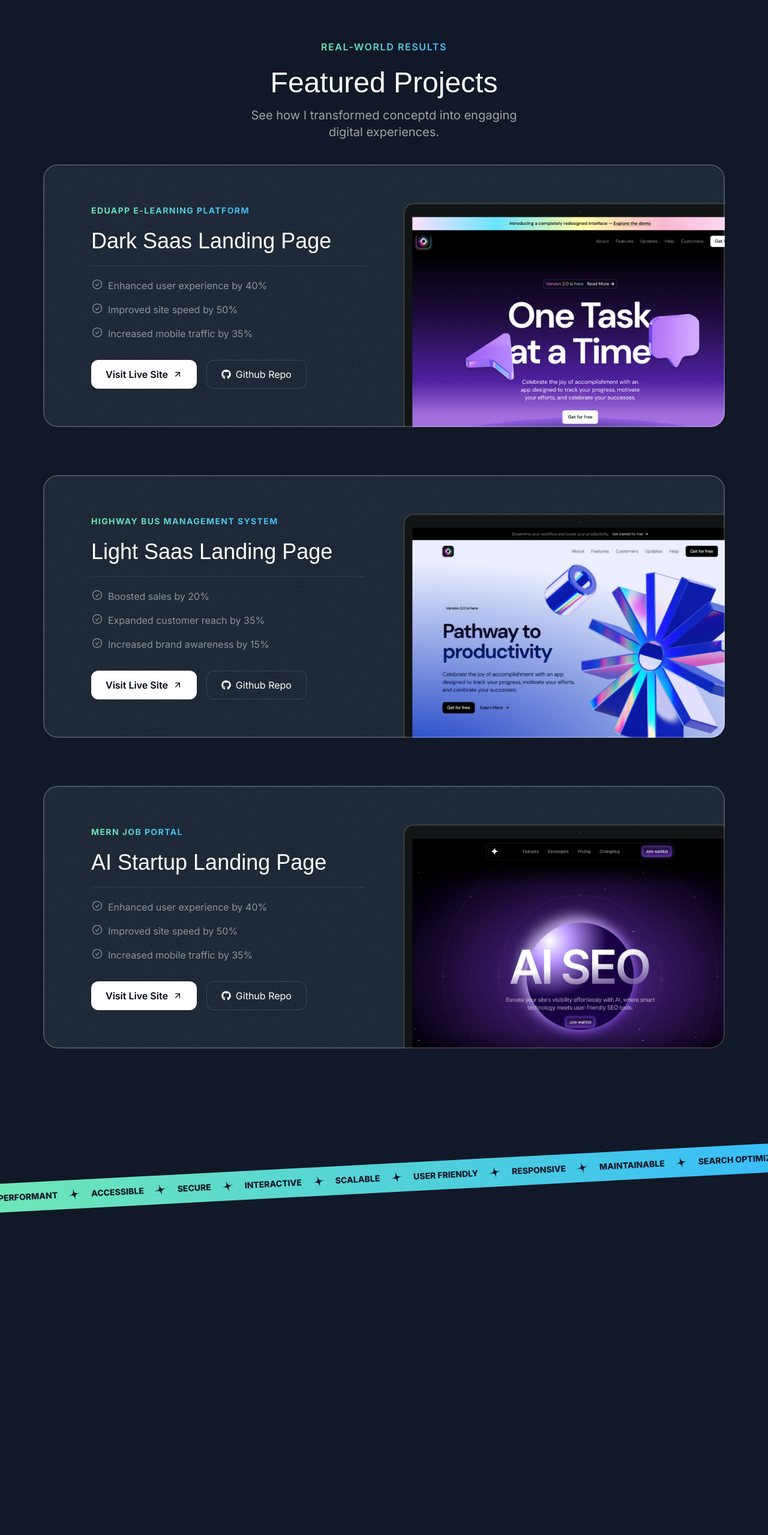
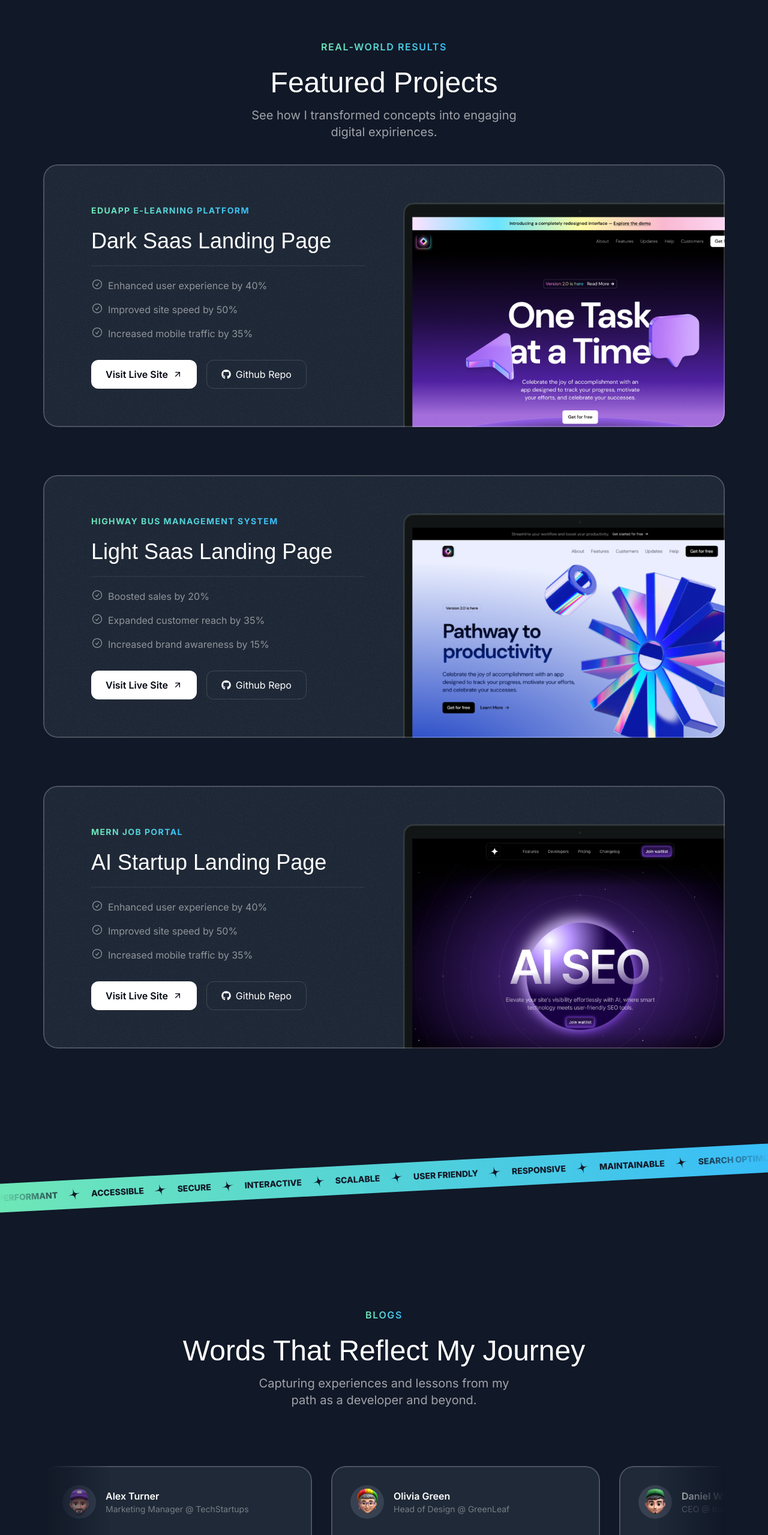
Before and after one commit to DULAJBHAGYA/Dulaj-Portfolio, a Next.js app: page / in a window 1280 px wide. Shown: the part 874-3433 px from the top of the page at 60% size. Before the commit the page ends 2958 px from the top, so only its background shows below. Built offline with nearby package versions, Linux system fonts and the light colour scheme; a web font is replaced by a local one.

Commit message:
fifth commit
Developed blogs section

```diff
--- a/src/app/page.tsx
+++ b/src/app/page.tsx
@@ -2,6 +2,7 @@
 import { HeroSection } from "@/sections/Hero";
 import { ProjectsSection } from "@/sections/Projects";
 import { TapeSection } from "@/sections/Tape";
+import { TestimonialsSection } from "@/sections/Testimonials";
 
 export default function Home() {
   return (
@@ -10,6 +11,7 @@
       <HeroSection/>
       <ProjectsSection/>
       <TapeSection/>
+      <TestimonialsSection/>
     </div>
   );
 }
--- /dev/null
+++ b/src/components/Card.tsx
@@ -0,0 +1,23 @@
+import GrainImage from '@/assets/images/grain.jpg';
+import { twMerge } from 'tailwind-merge';
+import { PropsWithChildren } from 'react';
+
+export const Card = ({ className, children }: PropsWithChildren<{ className?: string }>) => {
+  return (
+    <div
+      className={twMerge(
+        "bg-gray-800 rounded-3xl relative z-0 overflow-hidden after:z-10 after:content-[''] after:absolute after:inset-0 after:outline-2 after:outline after:-outline-offset-2 after:rounded-3xl after:outline-white/20 after:pointer-events-none p-6",
+        className
+      )}
+    >
+      <div
+        className="absolute inset-0 -z-10 opacity-5"
+        style={{
+          backgroundImage: `url(${GrainImage})`,
+        }}
+      ></div>
+      {children}
+    </div>
+
+  );
+};
--- /dev/null
+++ b/src/components/SectionHeader.tsx
@@ -0,0 +1,25 @@
+export const SectionHeader = ({
+    title,
+    eyebrow,
+    description,
+  }: {
+    title: string;
+    eyebrow: string;
+    description: string;
+  }) => {
+    return (
+      <>
+        <div className="flex justify-center">
+          <p className="uppercase font-semibold tracking-widest bg-gradient-to-r from-emerald-300 to-sky-400 text-center bg-clip-text text-transparent">
+            {eyebrow}
+          </p>
+        </div>
+        <h2 className="font-serif text-3xl md:text-5xl text-center mt-6">
+          {title}
+        </h2>
+        <p className="text-center md:text-lg lg:text-xl text-white/60 mt-4 max-w-md mx-auto">
+          {description}
+        </p>
+      </>
+    );
+  };
--- a/src/sections/Projects.tsx
+++ b/src/sections/Projects.tsx
@@ -7,6 +7,7 @@
 import ArrowUpRightIcon from "@/assets/icons/arrow-up-right.svg"
 import GithubIcon from "@/assets/icons/github.svg";
 import GrainImage from "@/assets/images/grain.jpg";
+import { SectionHeader } from "@/components/SectionHeader";
 
 const portfolioProjects = [
   {
@@ -48,17 +49,11 @@
   return (
     <section className="pb-16 lg:py-24">
       <div className="container">
-        <div className="flex justify-center">
-          <p className="uppercase font-semibold tracking-widest bg-gradient-to-r from-emerald-300 to-sky-400 text-center bg-clip-text text-transparent">
-            Real-world Results
-          </p>
-        </div>
-        <h2 className="font-serif text-3xl md:text-5xl text-center mt-6">
-          Featured Projects
-        </h2>
-        <p className="text-center md:text-lg lg:text-xl text-white/60 mt-4  max-w-md mx-auto">
-          See how I transformed conceptd into engaging digital experiences.
-        </p>
+        <SectionHeader
+              eyebrow="Real-world Results"
+              title="Featured Projects"
+             description="See how I transformed concepts into engaging digital expiriences."/>
+
 
         <div className="flex flex-col gap-20 mt-10 md:mt20">
           {portfolioProjects.map((project) => (
--- a/src/sections/Tape.tsx
+++ b/src/sections/Tape.tsx
@@ -18,7 +18,7 @@
   <div className='py-16 lg:py-24 overflow-x-clip'>
     <div className='bg-gradient-to-r from-emerald-300 to-sky-400 -rotate-3 -mx-1'>
     <div className='flex
-    [mask-image:linear-gradient(to_right,transparent,black_10%,black_90,transparent)]'>
+    [mask-image:linear-gradient(to_right,transparent,black_10%,black_90%,transparent)]'>
     <div className='flex flex-none gap-4 py-3'>
     {words.map((word)=>
     (
--- a/src/sections/Testimonials.tsx
+++ b/src/sections/Testimonials.tsx
@@ -3,6 +3,10 @@
 import memojiAvatar3 from "@/assets/images/memoji-avatar-3.png";
 import memojiAvatar4 from "@/assets/images/memoji-avatar-4.png";
 import memojiAvatar5 from "@/assets/images/memoji-avatar-5.png";
+import { SectionHeader } from "@/components/SectionHeader";
+import Image from "next/image";
+import GrainImage from "@/assets/images/grain.jpg";
+import { Card } from "@/components/Card";
 
 const testimonials = [
   {
@@ -38,5 +42,40 @@
 ];
 
 export const TestimonialsSection = () => {
-  return <div>Testimonials Section</div>;
+  return(
+     <div className="py-16 lg:py-24">
+      <div className="container">
+      <SectionHeader
+      eyebrow="Blogs"
+      title="Words That Reflect My Journey"
+     description="Capturing experiences and lessons from my path as a developer and beyond."/>
+
+     <div className="mt-16 lg:mt-24 flex overflow-x-clip
+     [mask-image:linear-gradient(to_right,transparent,black_10%,black_90%,transparent)]">
+      <div className="flex gap-8 flex-none">
+      {testimonials.map((testimonial) => (
+        <Card key={testimonial.name} className="max-w-xs md:max-w-md md:p-8">
+          <div className="flex gap-4 items-center">
+
+          <div className="size-14 bg-gray-700 inline-flex items-center justify-center rounded-full flex-shrink-0">
+          <Image src={testimonial.avatar} alt={testimonial.name}
+          className="max-h-full"/>
+          </div>
+
+          <div>
+          <div className="font-semibold">{testimonial.name}</div>
+          <div className="text-sm text-white/40">{testimonial.position}</div>
+          </div>
+
+          </div>
+          <p className="mt-4 md:mt-6 text-sm md:text-base">{testimonial.text}</p>
+        </Card>
+      ))}
+     </div>
+     </div>
+     </div>
+     </div>
+
+
+  );
 };
```
